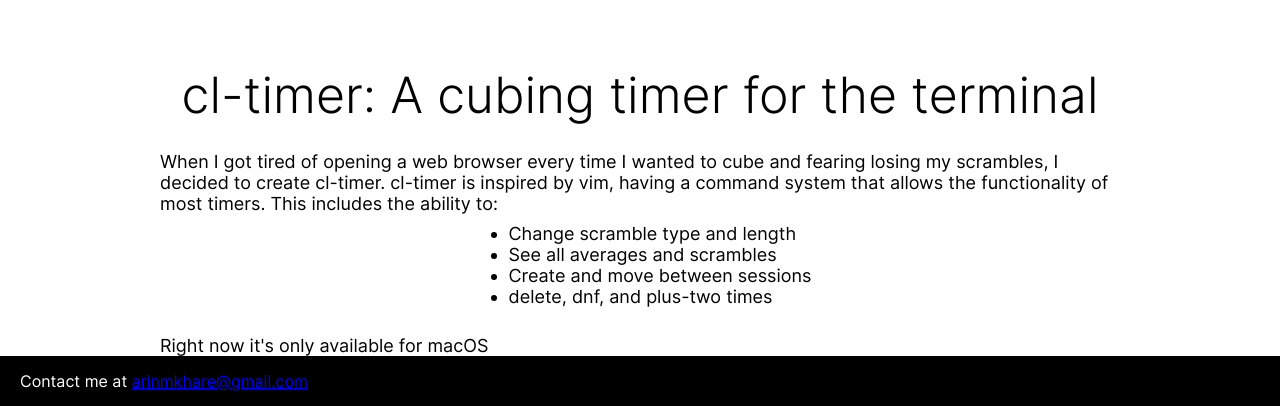
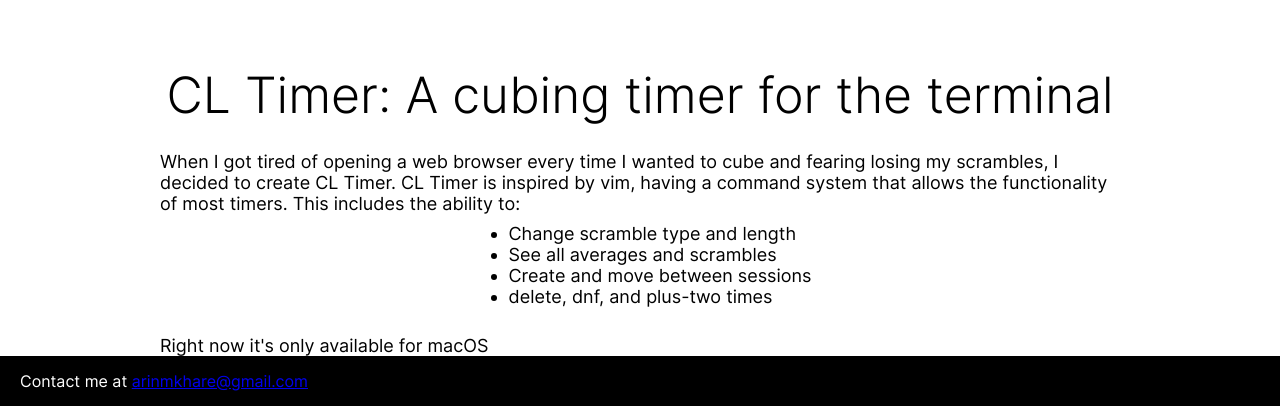
Before and after one commit to formularin/cl-timer, a plain HTML site: page docs/index.html in a window 1280 px wide. Shown: the part 454-860 px from the top of the page. Drawn offline with Linux system fonts and the light colour scheme.

Commit message:
change 'cl-timer' to 'CL Timer'

```diff
--- a/docs/index.html
+++ b/docs/index.html
@@ -1,7 +1,7 @@
 <!DOCTYPE html>
 <html>
     <head>
-        <title>cl-timer: A cubing timer for the terminal</title>
+        <title>CL Timer: A cubing timer for the terminal</title>
         <link rel="icon" href="favicon.ico">
         <link rel="stylesheet" href="assets/stylesheets/main.css">
         <link rel="stylesheet" href="assets/stylesheets/navbar.css">
@@ -25,11 +25,11 @@
                     <img src="assets/images/logo.png" alt="cl-timer-logo" width=600 height=331>
                 </div>
                 <div id="title-container">
-                    <h1>cl-timer: A cubing timer for the terminal</h1>
+                    <h1>CL Timer: A cubing timer for the terminal</h1>
                 </div>
                 <div id="text-summary">
-                    <p>When I got tired of opening a web browser every time I wanted to cube and fearing losing my scrambles, I decided to create cl-timer.
-                    cl-timer is inspired by vim, having a command system that allows the functionality of most timers.
+                    <p>When I got tired of opening a web browser every time I wanted to cube and fearing losing my scrambles, I decided to create CL Timer.
+                    CL Timer is inspired by vim, having a command system that allows the functionality of most timers.
                     This includes the ability to:</p>
                     <div id="ul-container-container">
                         <div id="ul-container">
```
Also changed, not shown: docs/pages/install.html (+3 -2 lines).
